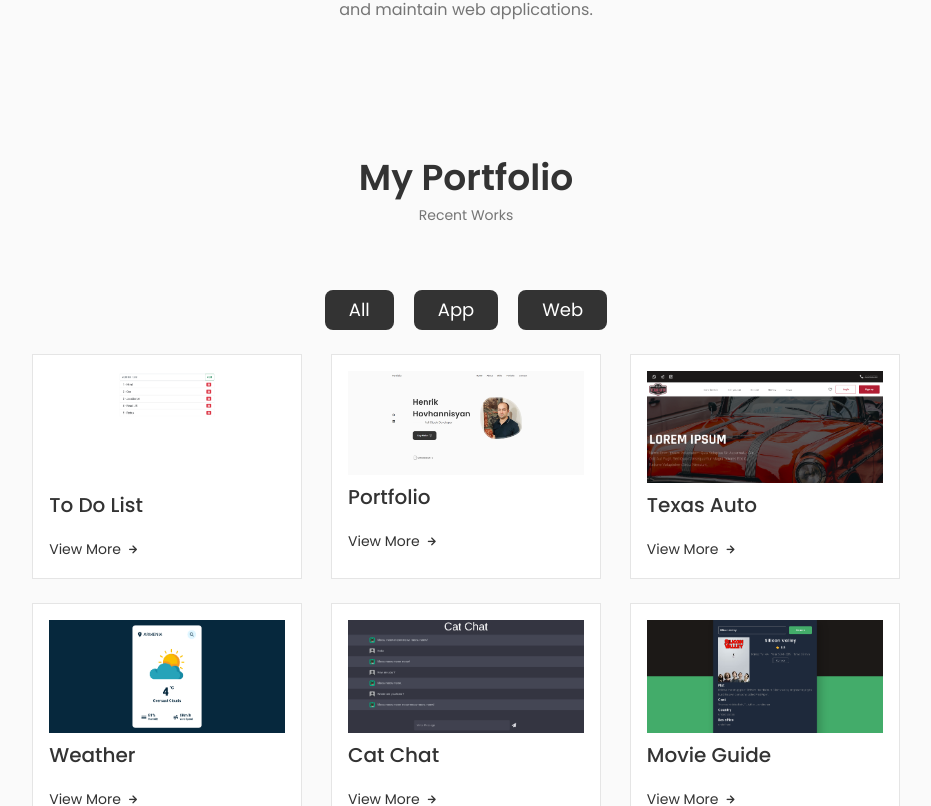
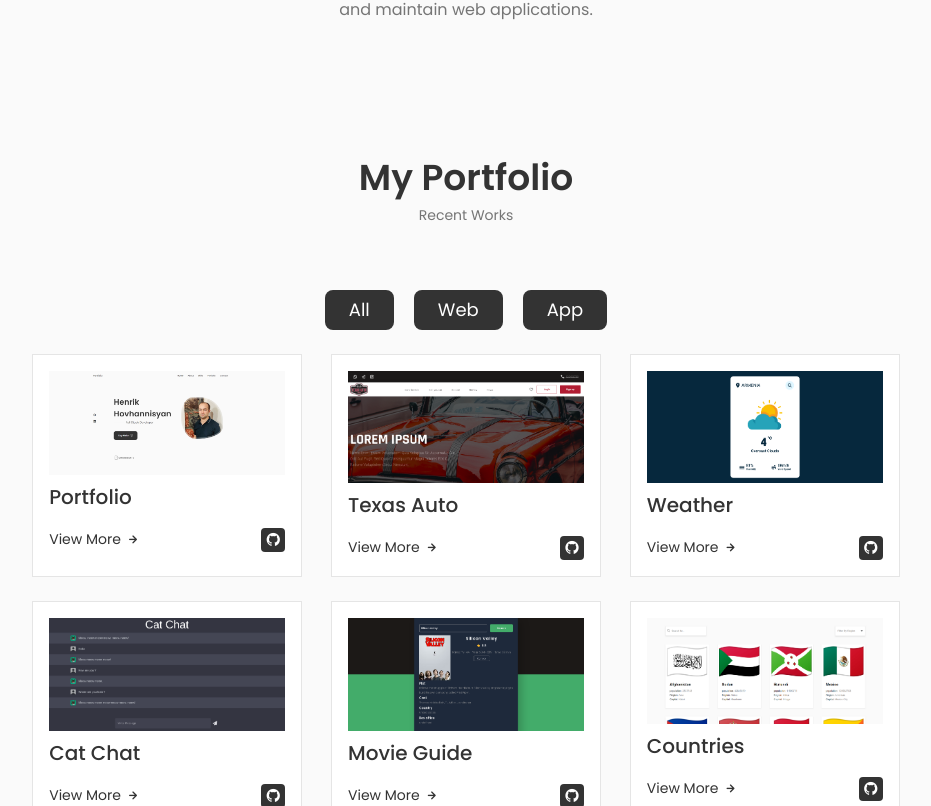
Before and after one commit to HenrikHovhannisyan/portfolio, a React (Create React App) app: page / in a window 1280 px wide. Shown: the part 1994-2800 px from the top of the page, without its empty margins (174-1105 px from the left). Built offline with nearby package versions, Linux system fonts and the light colour scheme.

Commit message:
Edited data config and portfole style

```diff
--- a/src/components/portfolio/Content.jsx
+++ b/src/components/portfolio/Content.jsx
@@ -1,6 +1,6 @@
 import React from "react";
 
-const Content = ({name, image, url}) => {
+const Content = ({name, image, git, url}) => {
     return (
         <div className="portfolio__content">
             <div>
@@ -12,10 +12,15 @@ const Content = ({name, image, url}) => {
                 <h3 className="portfolio__title">{name}</h3>
             </div>
 
+            <div className="portfolio__button__container">
                 <a href={url} className="portfolio__button" target="_blank" rel="noreferrer">
                     View More
                     <i className="uil uil-arrow-right portfolio__button-icon"/>
                 </a>
+                <a href={git} className="portfolio__button__git" target="_blank" rel="noreferrer">
+                    <i className="uil uil-github"/>
+                </a>
+            </div>
         </div>
     );
 };
--- a/src/components/portfolio/Portfolio.jsx
+++ b/src/components/portfolio/Portfolio.jsx
@@ -41,7 +41,7 @@ const Portfolio = () => {
       <div className="portfolio__container container grid">
         {item.map((i) => {
           return (
-            <Content key={i.id} name={i.name} image={i.image} url={i.url} />
+            <Content key={i.id} name={i.name} image={i.image} git={i.git} url={i.url} />
           );
         })}
       </div>
--- a/src/components/portfolio/portfolio.css
+++ b/src/components/portfolio/portfolio.css
@@ -11,13 +11,31 @@
     padding: 1rem;
 }
 
+.portfolio__button__container {
+    display: flex;
+    justify-content: space-between;
+    align-items: center;
+}
+
 .portfolio__button {
     color: var(--title-color);
     font-size: var(--small-font-size);
+    line-height: var(--small-font-size);
     display: inline-flex;
-    align-items: center;
     column-gap: 0.25rem;
     cursor: pointer;
+}
+
+.portfolio__button__git {
+    background-color: var(--title-color);
+    color: var(--container-color);
+    line-height: var(--small-font-size);
+    display: inline-flex;
+    column-gap: 0.25rem;
+    cursor: pointer;
+    padding: 0.25rem;
+    border-radius: 0.25rem;
+    font-size: 1rem;
 }
 
 .portfolio__title {
@@ -82,6 +100,15 @@
     }
 }
 
+@media screen and (max-width: 576px) {
+    .portfolio__title {
+        overflow: hidden;
+        white-space: nowrap;
+        text-overflow: ellipsis;
+        max-width: 95px;
+    }
+}
+
 /* For small devices */
 @media screen and (max-width: 350px) {
     .portfolio__container {
--- a/src/config/data.js
+++ b/src/config/data.js
@@ -1,4 +1,3 @@
-import ToDoList_img from "../assets/works/ToDoList.png";
 import Portfolio_img from "../assets/works/Portfolio.png";
 import TexasAuto_img from "../assets/works/TexasAuto.png";
 import WEATHER_img from "../assets/works/Weather.png";
@@ -6,78 +5,71 @@ import CatChat_img from "../assets/works/CatChat.png";
 import MOVIE_GUIDE_img from "../assets/works/MovieGuide.png";
 import COUNTRIES_img from "../assets/works/Countries.png";
 import DeleteMe_img from "../assets/works/DeleteMe.png";
-import ReactShop_img from "../assets/works/ReactShop.png";
 import PasswordGenerator_img from "../assets/works/PasswordGenerator.png";
 
 export const PORTFOLIO = [
   {
     id: 1,
-    type: "app",
-    name: "To Do List",
-    image: ToDoList_img,
-    url: "https://react-to-do-list-pi.vercel.app/",
+    type: "web",
+    name: "Portfolio",
+    image: Portfolio_img,
+    git: "https://github.com/HenrikHovhannisyan/portfolio",
+    url: "https://portfolio-henrikhovhannisyan.vercel.app/",
   },
   {
     id: 2,
     type: "web",
-    name: "Portfolio",
-    image: Portfolio_img,
-    url: "https://portfolio-henrikhovhannisyan.vercel.app/",
+    name: "Texas Auto",
+    image: TexasAuto_img,
+    git: "https://github.com/HenrikHovhannisyan/react-texas-auto",
+    url: "https://texas-auto.vercel.app/",
   },
   {
     id: 3,
-    type: "web",
-    name: "Texas Auto",
-    image: TexasAuto_img,
-    url: "https://texas-auto.vercel.app/",
+    type: "app",
+    name: "Weather",
+    image: WEATHER_img,
+    git: "https://github.com/HenrikHovhannisyan/weather-app",
+    url: "https://weather-app-flax-two-17.vercel.app/",
   },
   {
     id: 4,
-    type: "app",
-    name: "Weather",
-    image: WEATHER_img,
-    url: "https://weather-app-flax-two-17.vercel.app/",
+    type: "web",
+    name: "Cat Chat",
+    image: CatChat_img,
+    git: "https://github.com/HenrikHovhannisyan/cat-chat",
+    url: "https://cat-chat-silk.vercel.app/",
   },
   {
     id: 5,
-    type: "web",
-    name: "Cat Chat",
-    image: CatChat_img,
-    url: "https://cat-chat-silk.vercel.app/",
+    type: "app",
+    name: "Movie Guide",
+    image: MOVIE_GUIDE_img,
+    git: "https://github.com/HenrikHovhannisyan/movie-guide-app",
+    url: "https://movie-guide-app-gold.vercel.app/",
   },
   {
     id: 6,
     type: "app",
-    name: "Movie Guide",
-    image: MOVIE_GUIDE_img,
-    url: "https://movie-guide-app-gold.vercel.app/",
+    name: "Countries",
+    image: COUNTRIES_img,
+    git: "https://github.com/HenrikHovhannisyan/countries",
+    url: "https://countries-weld-three.vercel.app/",
   },
   {
     id: 7,
-    type: "app",
-    name: "Countries",
-    image: COUNTRIES_img,
-    url: "https://countries-weld-three.vercel.app/",
+    type: "web",
+    name: "Delete Me",
+    image: DeleteMe_img,
+    git: "https://github.com/HenrikHovhannisyan/delete-me",
+    url: "https://delete-me-green.vercel.app/",
   },
   {
     id: 8,
-    type: "web",
-    name: "Delete Me",
-    image: DeleteMe_img,
-    url: "https://delete-me-green.vercel.app/",
-  },
-  {
-    id: 9,
-    type: "web",
-    name: "React Shop",
-    image: ReactShop_img,
-    url: "https://react-shop-rust-five.vercel.app/",
-  },
-  {
-    id: 10,
     type: "app",
     name: "Password Generator",
     image: PasswordGenerator_img,
+    git: "https://github.com/HenrikHovhannisyan/password-generator",
     url: "https://password-generator-umber-rho.vercel.app/",
   },
 ];
```
Lines whose indentation alone changed are shown as unchanged.
